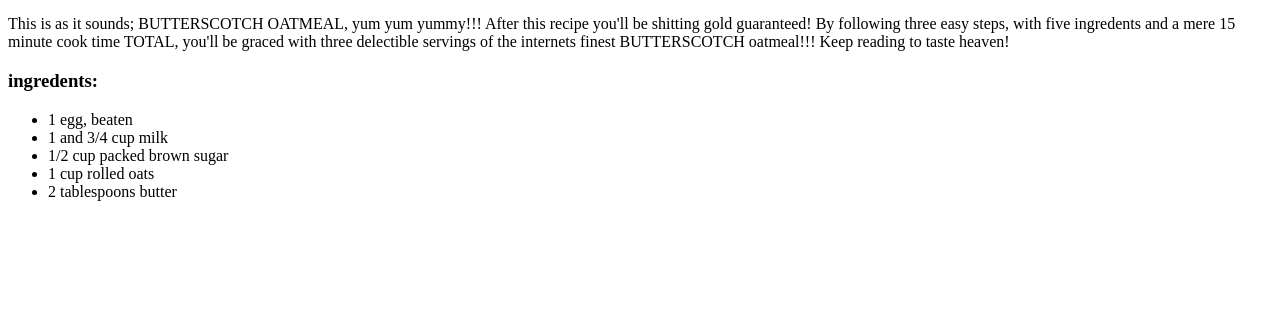
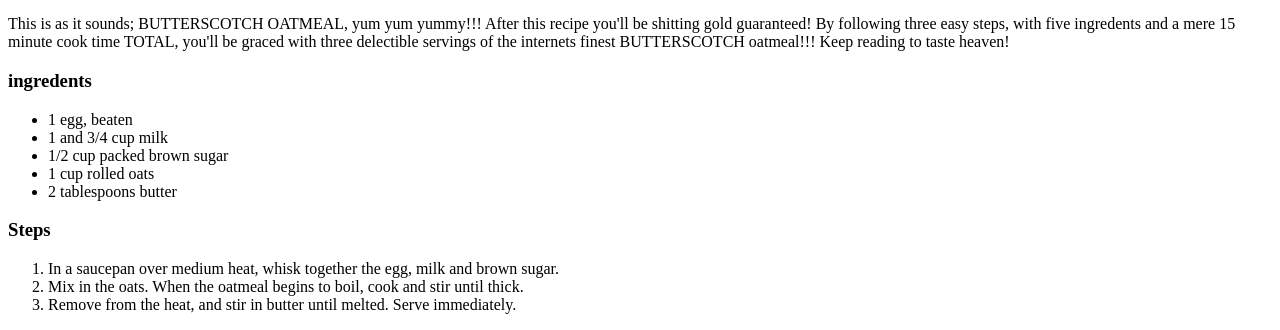
Before and after one commit to HamSandwichIWantSandwich/odin-recipes, a plain HTML site: page recipes/oatmeal.html in a window 1280 px wide. Shown: the part 679-1009 px from the top of the page. Before the commit the page ends 896 px from the top, so only its background shows below. Drawn offline with Linux system fonts and the light colour scheme.

Commit message:
Add ordered list to oatmeal.html

```diff
--- a/recipes/oatmeal.html
+++ b/recipes/oatmeal.html
@@ -12,7 +12,7 @@
     alt="The best oatmeal you have ever seen" width="700">
     <h3>"The best oatmeal I've ever had. No need to top this with sugar afterwards. Good with or without milk."</h3>
     <p>This is as it sounds; BUTTERSCOTCH OATMEAL, yum yum yummy!!! After this recipe you'll be shitting gold guaranteed! By following three easy steps, with five ingredents and a mere 15 minute cook time TOTAL, you'll be graced with three delectible servings of the internets finest BUTTERSCOTCH oatmeal!!! Keep reading to taste heaven!</p>
-    <h3>ingredents:</h3>
+    <h3>ingredents</h3>
     <ul>
         <li>1 egg, beaten</li>
         <li>1 and 3/4 cup milk</li>
@@ -20,6 +20,12 @@
         <li>1 cup rolled oats</li>
         <li>2 tablespoons butter</li>
     </ul>
+    <h3>Steps</h3>
+    <ol>
+        <li>In a saucepan over medium heat, whisk together the egg, milk and brown sugar.</li>
+        <li>Mix in the oats. When the oatmeal begins to boil, cook and stir until thick.</li>
+        <li>Remove from the heat, and stir in butter until melted. Serve immediately.</li>
+    </ol>
 
 </body>
 </html>
```
